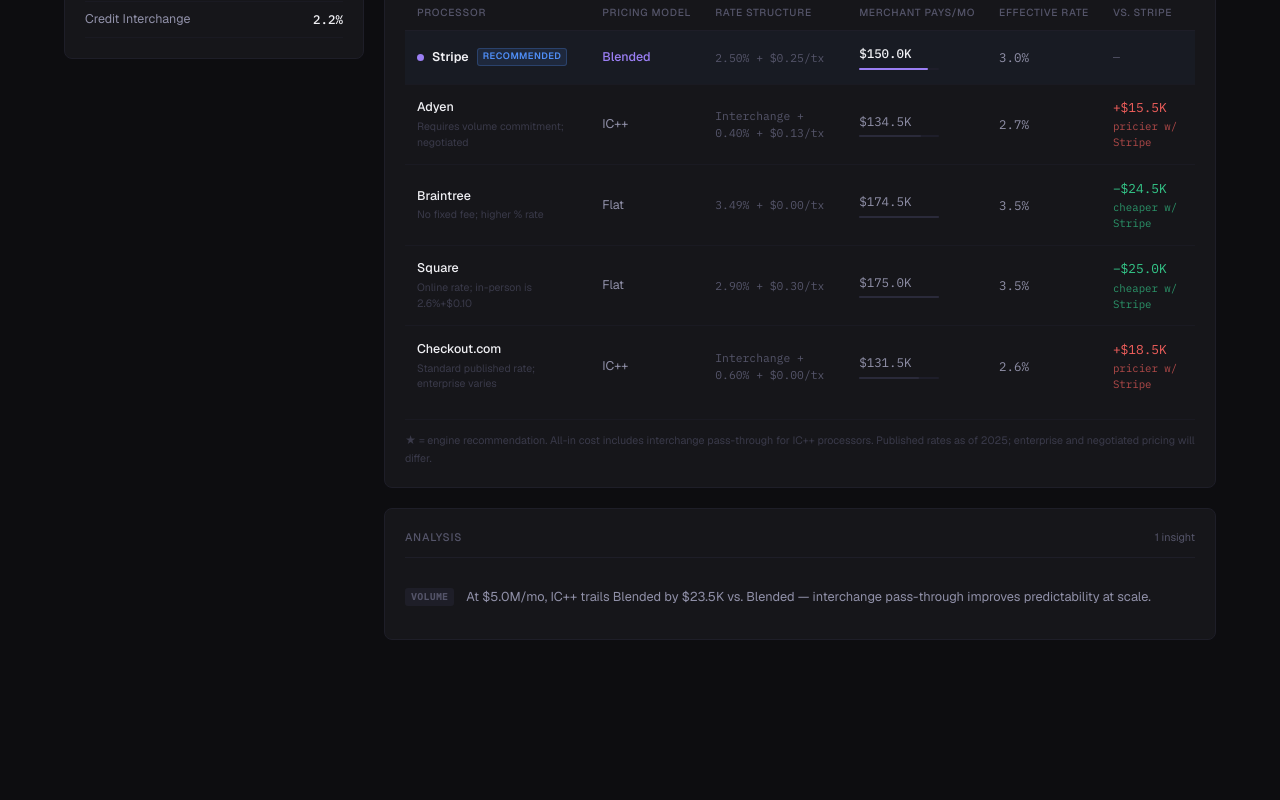
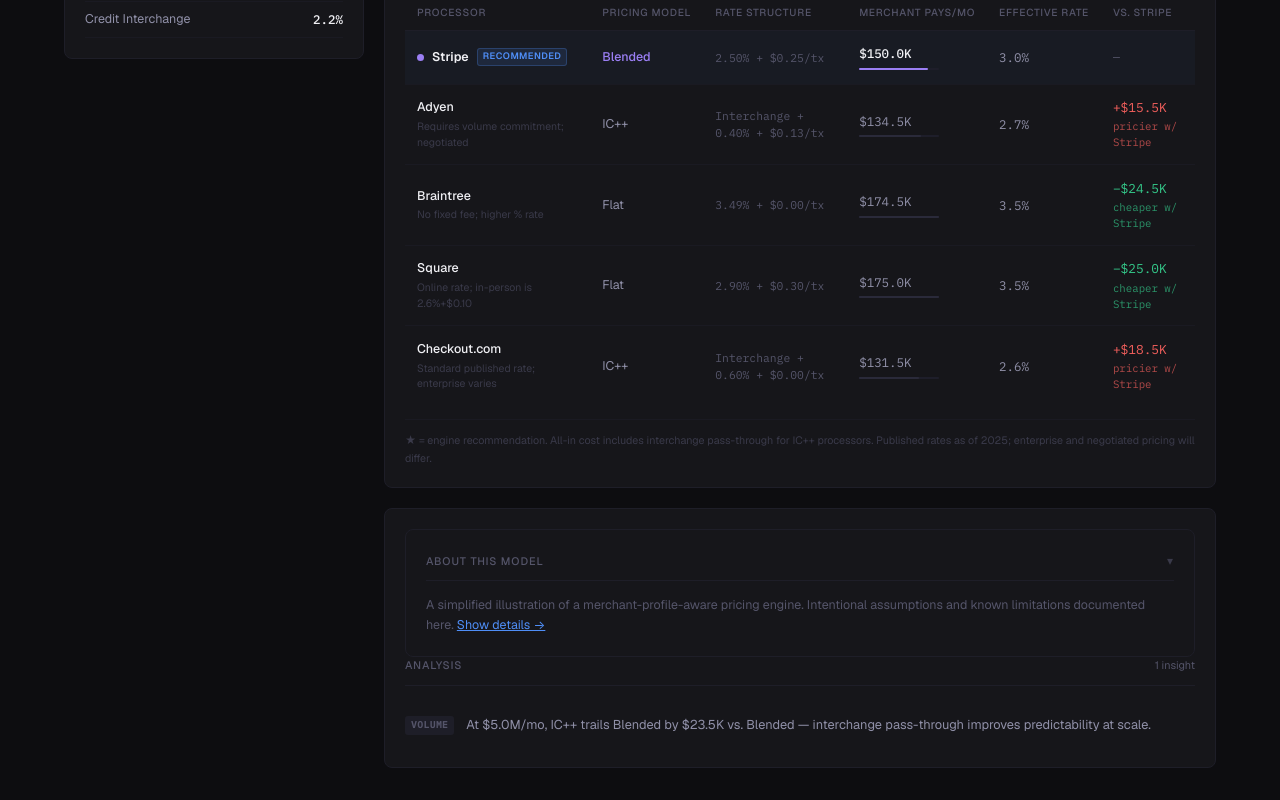
Before and after one commit to alxmak-cmd/card-pricing-engine, a React (Vite) app: page / in a window 1280 px wide. Shown: the part 913-1713 px from the top of the page. Before the commit the page ends 1585 px from the top, so only its background shows below. Built offline with nearby package versions, Linux system fonts and the light colour scheme.

Commit message:
Update overview and assumptions

```diff
--- a/src/App.jsx
+++ b/src/App.jsx
@@ -801,6 +801,120 @@
     </Panel>
   );
 }
+// ── ABOUT THIS MODEL ──────────────────────────────────────────────────────────
+// Paste this component anywhere after the MethodologyPanel component definition
+// and before the main App() export.
+
+function AboutThisModel() {
+  const [open, setOpen] = useState(false);
+
+  const Section = ({ title, items }) => (
+    <div style={{ marginBottom: "1.25rem" }}>
+      <div style={{
+        fontSize: "0.67rem", fontWeight: 600, letterSpacing: "0.08em",
+        textTransform: "uppercase", color: "#55556a", marginBottom: "0.6rem",
+      }}>{title}</div>
+      <div style={{ display: "flex", flexDirection: "column", gap: "0.4rem" }}>
+        {items.map((item, i) => (
+          <div key={i} style={{ display: "flex", gap: "0.75rem", alignItems: "flex-start" }}>
+            <span style={{
+              width: "5px", height: "5px", borderRadius: "50%",
+              background: "#2a2a3a", flexShrink: 0, marginTop: "7px",
+            }} />
+            <span style={{ fontSize: "0.78rem", lineHeight: 1.65, color: "#9090a8" }}>
+              {item.label
+                ? <><span style={{ color: "#c0c0d8", fontWeight: 500 }}>{item.label}: </span>{item.text}</>
+                : item
+              }
+            </span>
+          </div>
+        ))}
+      </div>
+    </div>
+  );
+
+  return (
+    <Panel>
+      <button
+        onClick={() => setOpen(v => !v)}
+        style={{
+          width: "100%", background: "none", border: "none", padding: 0,
+          cursor: "pointer",
+        }}
+      >
+        <div style={{
+          fontSize: "0.68rem", fontWeight: 500, letterSpacing: "0.08em",
+          textTransform: "uppercase", color: "#55556a",
+          paddingBottom: "0.75rem", borderBottom: "1px solid #1e1e28",
+          width: "100%", textAlign: "left", display: "flex",
+          justifyContent: "space-between", alignItems: "center",
+        }}>
+          <span>About This Model</span>
+          <span style={{
+            fontFamily: "'IBM Plex Mono', monospace", fontSize: "0.75rem",
+            color: "#3a3a4a",
+            transform: open ? "rotate(180deg)" : "rotate(0deg)",
+            transition: "transform 0.2s", marginLeft: "8px", display: "inline-block",
+          }}>▾</span>
+        </div>
+      </button>
+
+      {!open && (
+        <div style={{ fontSize: "0.78rem", color: "#55556a", lineHeight: 1.65, marginTop: "0.85rem" }}>
+          A simplified illustration of a merchant-profile-aware pricing engine. Intentional assumptions and known limitations documented here.{" "}
+          <span
+            onClick={() => setOpen(true)}
+            style={{ color: "#4f8ef7", cursor: "pointer", textDecoration: "underline" }}
+          >Show details →</span>
+        </div>
+      )}
+
+      {open && (
+        <div style={{ marginTop: "1.1rem" }}>
+
+          <Section title="How costs are calculated" items={[
+            { label: "Interchange", text: "Two rates only — 0.80% for debit, 2.20% for credit. Real interchange has hundreds of categories by card type, MCC, rewards tier, and card-present vs. not-present." },
+            { label: "Network fees", text: "A flat 0.15% is added to every transaction regardless of card type. In practice these vary by network (Visa vs. Mastercard), transaction type, and volume tier." },
+            { label: "International uplift", text: "A flat 1.0% applied to cross-border volume. No distinction between regions, card networks, or currency corridors." },
+            { label: "IC++ margin", text: "Modeled as volume × 0.5% markup only. Stripe's margin on IC++ is always exactly the markup — interchange passes through to the networks in full." },
+          ]} />
+
+          <Section title="Pricing model assumptions" items={[
+            { label: "Flat Rate & Blended fixed fees", text: "Applied uniformly per transaction ($0.30 and $0.25 respectively). No minimum transaction size, volume discounts, or tiered fee structures." },
+            { label: "IC++ fixed fee", text: "Not modeled. Real IC++ pricing often includes a small per-transaction fee in addition to the markup percentage." },
+            { label: "Recommendation logic", text: "Three rules: IC++ if volume > $1M and credit mix < 60%; Flat Rate if avg transaction < $20; Blended otherwise. No MCC awareness, risk scoring, or account history." },
+          ]} />
+
+          <Section title="Competitive benchmark assumptions" items={[
+            { label: "Rates", text: "Published 2025 standard rates — not negotiated or enterprise pricing. Adyen and Checkout.com rates in particular are lower at volume commitments." },
+            { label: "Interchange cost", text: "Identical across all processors in the table — same card mix means same interchange cost regardless of who is processing. Only the pricing model markup differs." },
+            { label: "Fees excluded", text: "Monthly platform fees, setup fees, and chargeback fees are not included. Stripe, Adyen, and others charge these at enterprise scale." },
+          ]} />
+
+          <Section title="What this model does not include" items={[
+            "Chargebacks and dispute fees",
+            "Monthly or annual platform fees",
+            "Card-present vs. card-not-present rate differences",
+            "Premium card surcharges (Amex, Visa Infinite, high-tier rewards cards)",
+            "Volume-based interchange discounts",
+            "Currency conversion fees (separate from international uplift)",
+            "MCC-specific interchange categories (airlines, grocery, utilities, etc.)",
+          ]} />
+
+          <div style={{
+            marginTop: "1rem", paddingTop: "0.85rem",
+            borderTop: "1px solid #1e1e28",
+            fontSize: "0.72rem", color: "#3a3a4a", lineHeight: 1.65,
+          }}>
+            This engine is a simplified illustration of a rules-based pricing architecture — not a representation of how Stripe or any processor actually prices. Real systems use granular interchange tables, MCC-level logic, and merchant risk profiles. The value is in the decision framework, not the specific rates.
+          </div>
+
+        </div>
+      )}
+    </Panel>
+  );
+}
+
 
 // ── MAIN APP ──────────────────────────────────────────────────────────────────
 
@@ -997,6 +1111,8 @@
 
             {/* ENRICHED INSIGHTS */}
             <Panel>
+{/* ABOUT THIS MODEL */}
+            <AboutThisModel />
               <SectionHeader label="Analysis" right={`${insights.length} insight${insights.length !== 1 ? "s" : ""}`} />
               {insights.map((ins, i) => (
                 <div key={i} style={{
```
